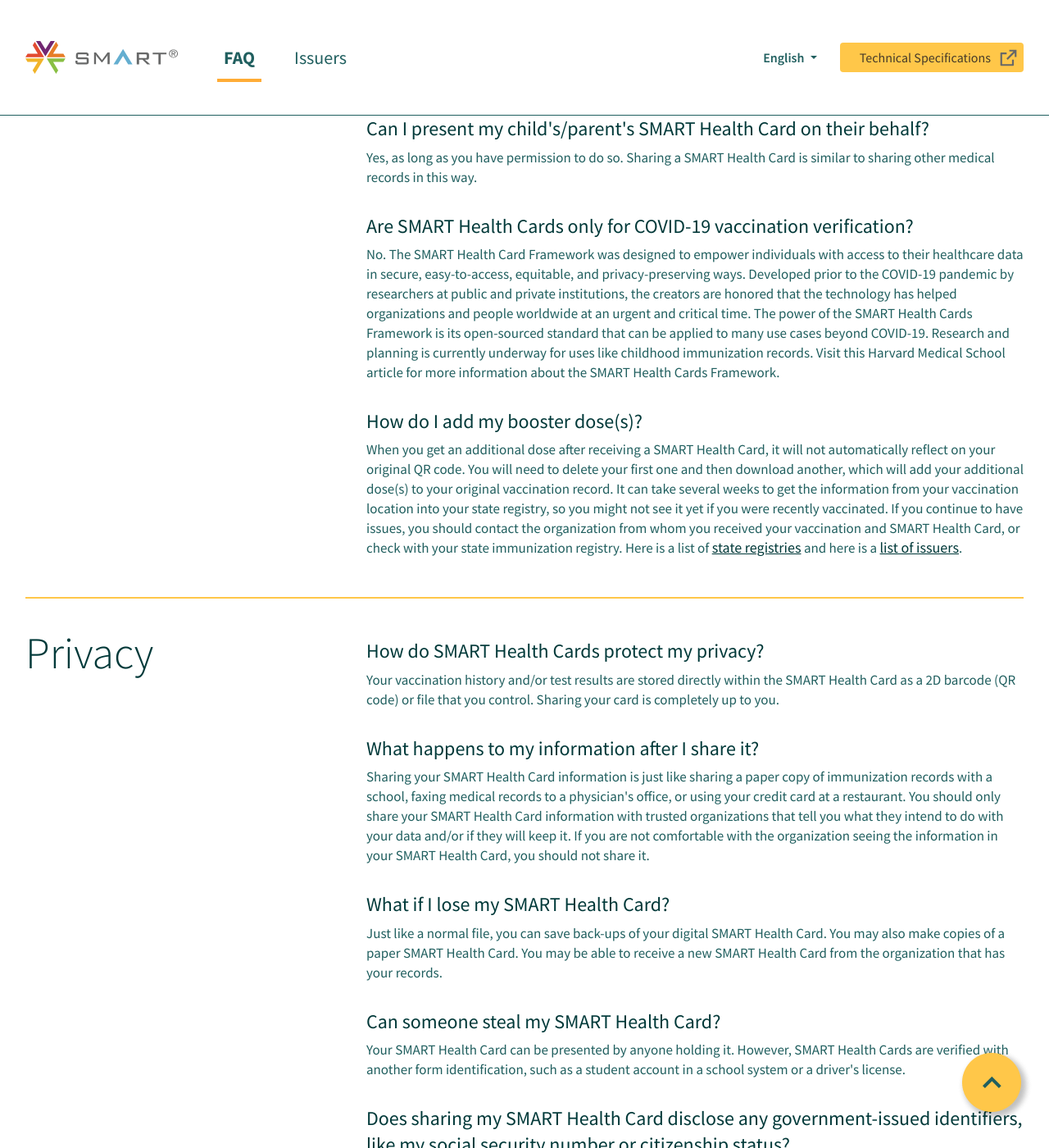
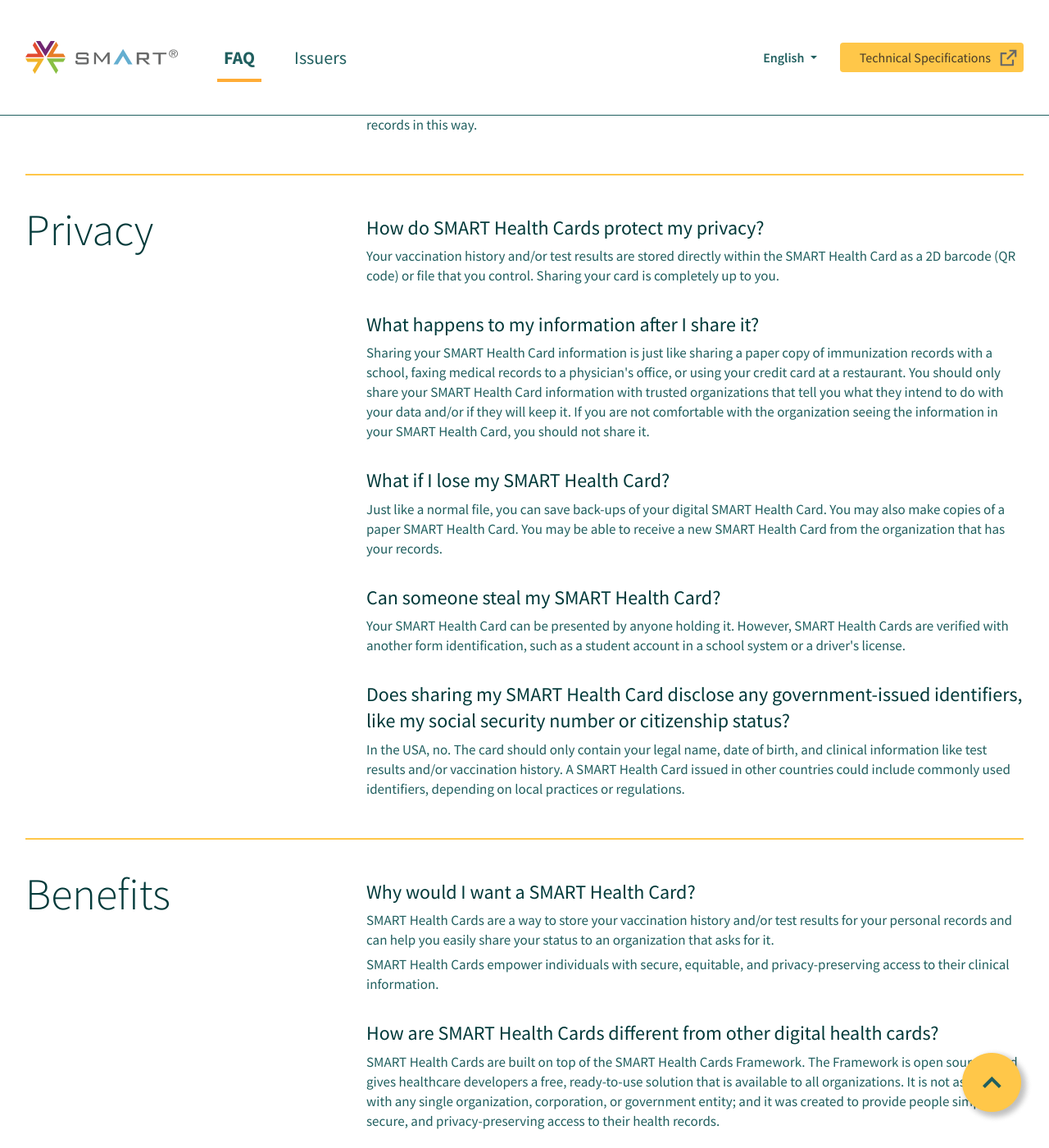
Before and after one commit to smart-health-cards/staging, a Jekyll site: the page built from en/faq.html, in a window 1280 px wide and 1400 px high, scrolled down 3165 px. Shown: the whole window at 82% size. Built offline with Jekyll 4.4.1, drawn with Linux system fonts in a browser that asks for light colours; some of the changed text lies outside the part shown.

Commit message:
Removes new FAQ items, copy edit

```diff
--- a/en/faq.html
+++ b/en/faq.html
@@ -64,12 +64,6 @@
                             </li>
                             <li>
                                 <a href="#Can-I-present-my-childs-or-parents-SMART-Health-Card-on-their-behalf">Can I present my child's/parent's SMART Health Card on their behalf? </a>
-                            </li>
-                            <li>
-                                <a href="#Are-SMART-Health-Cards-only-for-Covid-19-vaccination-verification">Are SMART Health Cards only for COVID-19 vaccination verification? </a>
-                            </li>
-                            <li>
-                                <a href="#How-do-I-add-my-booster-doses">How do I add my booster dose(s)? </a>
                             </li>
                         </ul>
 
@@ -336,30 +330,6 @@
                     </div>
                 </div>
 
-                <div class="row mt-3">
-                    <div class="col-12">
-                        <a name="Are-SMART-Health-Cards-only-for-Covid-19-vaccination-verification" class="anchor"></a>
-                        <p class="question">
-                            <a href="faq.html#Are-SMART-Health-Cards-only-for-Covid-19-vaccination-verification" class="question">Are SMART Health Cards only for COVID-19 vaccination verification? </a>
-                        </p>
-                        <p class="answer">
-                            No. The SMART Health Card Framework was designed to empower individuals with access to their healthcare data in secure, easy-to-access, equitable, and privacy-preserving ways. Developed prior to the COVID-19 pandemic by researchers at public and private institutions, the creators are honored that the technology has helped organizations and people worldwide at an urgent and critical time. The power of the SMART Health Cards Framework is its open-sourced standard that can be applied to many use cases beyond COVID-19. Research and planning is currently underway for uses like childhood immunization records. Visit this Harvard Medical School article for more information about the SMART Health Cards Framework.
-                        </p>
-                    </div>
-                </div>
-
-                <div class="row mt-3">
-                    <div class="col-12">
-                        <a name="How-do-I-add-my-booster-doses" class="anchor"></a>
-                        <p class="question">
-                            <a href="faq.html#How-do-I-add-my-booster-doses" class="question">How do I add my booster dose(s)? </a>
-                        </p>
-                        <p class="answer">
-                            When you get an additional dose after receiving a SMART Health Card, it will not automatically reflect on your original QR code. You will need to delete your first one and then download another, which will add your additional dose(s) to your original vaccination record. It can take several weeks to get the information from your vaccination location into your state registry, so you might not see it yet if you were recently vaccinated. If you continue to have issues, you should contact the organization from whom you received your vaccination and SMART Health Card, or check with your state immunization registry. Here is a list of <a href="https://www.cdc.gov/vaccines/programs/iis/contacts-locate-records.html#state" target="_blank">state registries</a> and here is a <a href="issuers.html">list of issuers</a>.
-                        </p>
-                    </div>
-                </div>
-
 
             </div>
           </div> <!-- / .row -->
@@ -465,7 +435,7 @@
                             SMART Health Cards are a way to store your vaccination history and/or test results for your personal records and can help you easily share your status to an organization that asks for it.
                         </p>
                         <p class="answer">
-                            SMART Health Cards empower individuals with secure, equitable, and privacy-preserving access to their clinical information. As former Utah Governor Mike Leavitt has said about the benefit of SMART Health Cards, “I own the right to have my own data. And to have it in a form that I can present it conveniently for the kinds of things I want to do.”
+                            SMART Health Cards empower individuals with secure, equitable, and privacy-preserving access to their clinical information.
                         </p>
                     </div>
                 </div>
```
